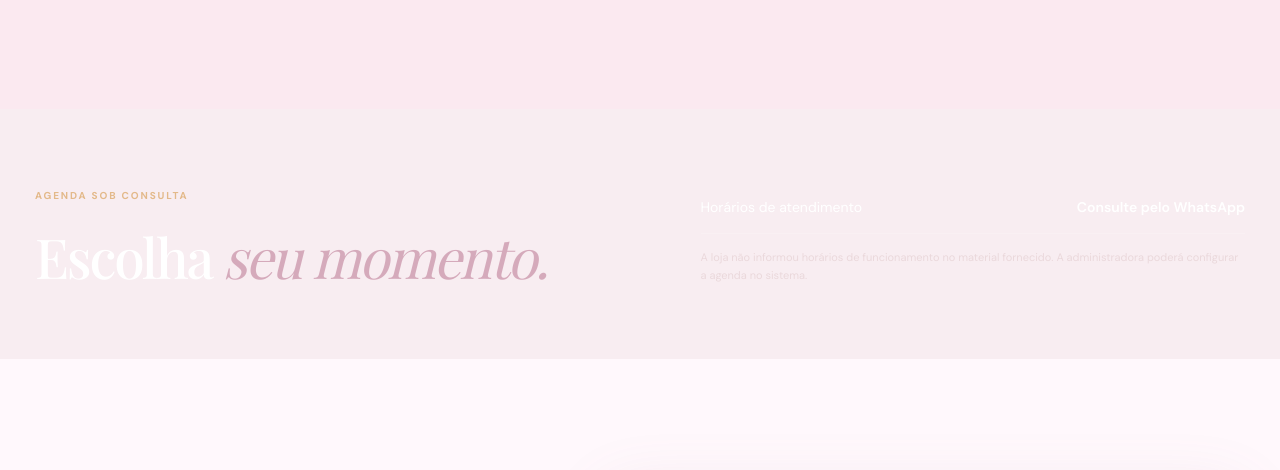
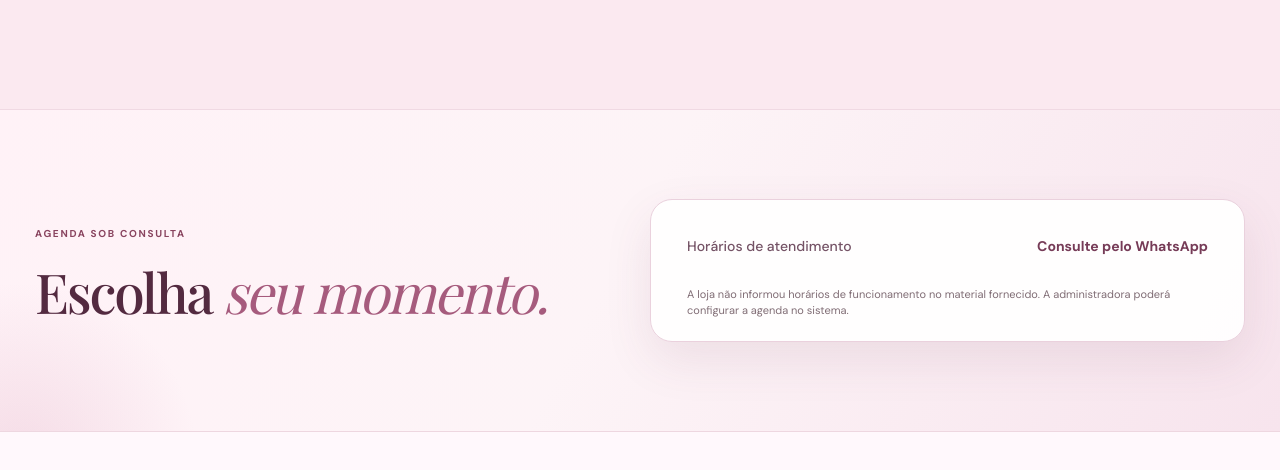
Before and after one commit to voltanos121/studiobeths, a plain HTML site: page index.html in a window 1280 px wide. Shown: the part 3805-4275 px from the top of the page. Drawn offline with nearby package versions, Linux system fonts and the light colour scheme; no server answers; a web font is replaced by a local one.

Commit message:
Add files via upload

```diff
--- a/styles.css
+++ b/styles.css
@@ -49,7 +49,62 @@ h1,h2,h3{letter-spacing:-.04em}
 .payment-note span{color:#a85f7e;font-size:28px}.payment-note p{font-size:13px}.payment-note strong{color:#63344e}
 .feature-banner{background:#a76586}.feature-banner-text{color:#fff}.gallery-section{background:#fff9fa}.gallery-item{border-radius:14px;overflow:hidden}
 .testimonials-section{background:#fbe9f0}.testimonial{background:#fff;border:1px solid #eecedb;border-radius:22px}.rating-large span{color:#8a405e}
-.hours-section{background:#f8edf1}.booking-section{background:#fff8fc}.review-section{background:#f8eaf0}.contact-section{background:#fffafd}
+.hours-section{
+  position:relative;
+  overflow:hidden;
+  padding:clamp(60px,7vw,96px) 0;
+  background:linear-gradient(118deg,#fff2f7 0%,#fdf4f7 48%,#f7e4ed 100%);
+  color:#522b40;
+  border-top:1px solid #f0d9e3;
+  border-bottom:1px solid #eed7e0;
+}
+.hours-section::before{
+  content:"";
+  position:absolute;
+  width:360px;
+  height:360px;
+  left:-160px;
+  bottom:-210px;
+  border-radius:50%;
+  background:radial-gradient(circle,rgba(216,152,180,.25),transparent 70%);
+  pointer-events:none;
+}
+.hours-section .hours-grid{
+  position:relative;
+  grid-template-columns:minmax(0,.95fr) minmax(0,1.05fr);
+  gap:clamp(28px,6vw,95px);
+  align-items:center;
+}
+.hours-section .eyebrow{color:#89445f;letter-spacing:.17em}
+.hours-section h2{color:#532a40;line-height:1.1;margin:16px 0 0}
+.hours-section h2 em{color:#a65b7d}
+.hours-section .hours-list{
+  background:rgba(255,255,255,.94);
+  border:1px solid #ead1dd;
+  border-radius:22px;
+  padding:22px clamp(20px,3vw,36px);
+  box-shadow:0 18px 48px rgba(112,62,86,.10);
+}
+.hours-section .hours-list > div{
+  border-bottom:1px solid #f0e2e8;
+  padding:13px 0;
+  color:#633b50;
+  font-size:14px;
+  gap:18px;
+}
+.hours-section .hours-list > div:last-of-type{border-bottom:0}
+.hours-section .hours-list span{color:#755366;font-weight:500}
+.hours-section .hours-list b{color:#763b57;font-weight:700;text-align:right;white-space:nowrap}
+.hours-section .hours-list small{color:#806d75;line-height:1.5;font-size:11px;margin-top:15px}
+@media(max-width:760px){
+  .hours-section .hours-grid{grid-template-columns:1fr;gap:26px}
+  .hours-section h2{font-size:clamp(36px,9vw,52px)}
+}
+@media(max-width:400px){
+  .hours-section .hours-list{padding:14px 18px}
+  .hours-section .hours-list > div{font-size:12px;gap:10px}
+}
+.booking-section{background:#fff8fc}.review-section{background:#f8eaf0}.contact-section{background:#fffafd}
 .contact-info{background:#80425e;border-radius:22px}.map-card{border-radius:22px;overflow:hidden}
 .booking-card{border-radius:22px;background:#fff;box-shadow:0 20px 65px #9d69801f}
 .booking-card input,.booking-card select,.booking-card textarea{border-color:#edd4de;border-radius:9px}.slot{border-radius:7px}
```
